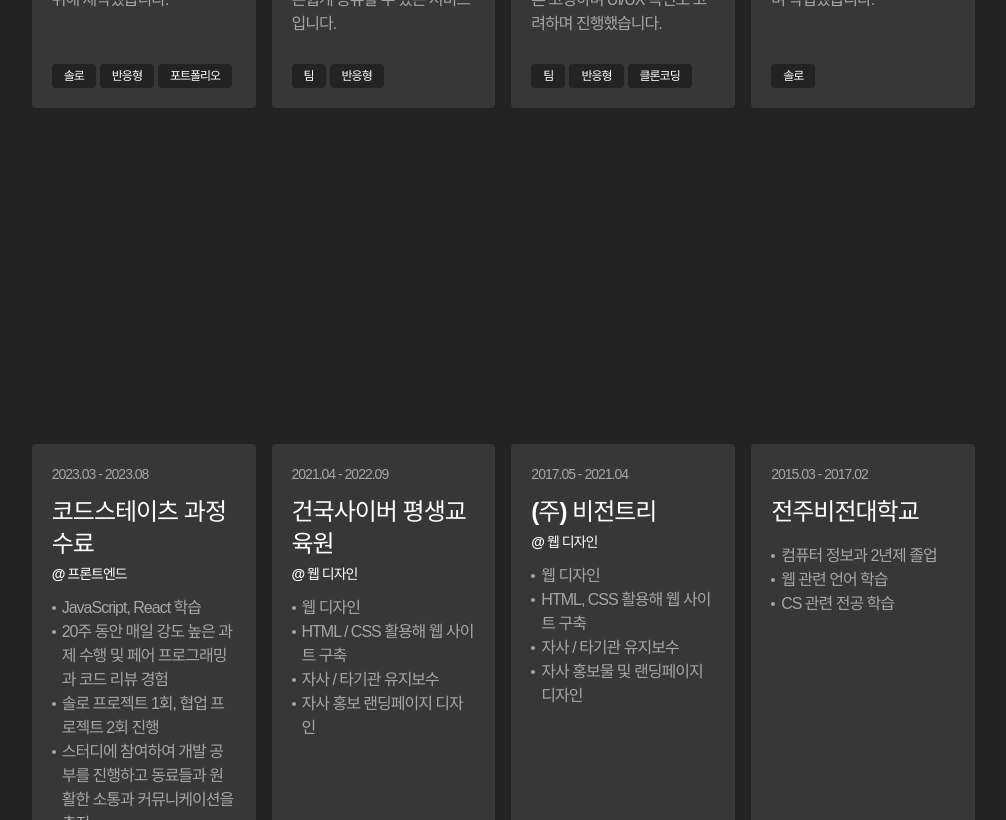
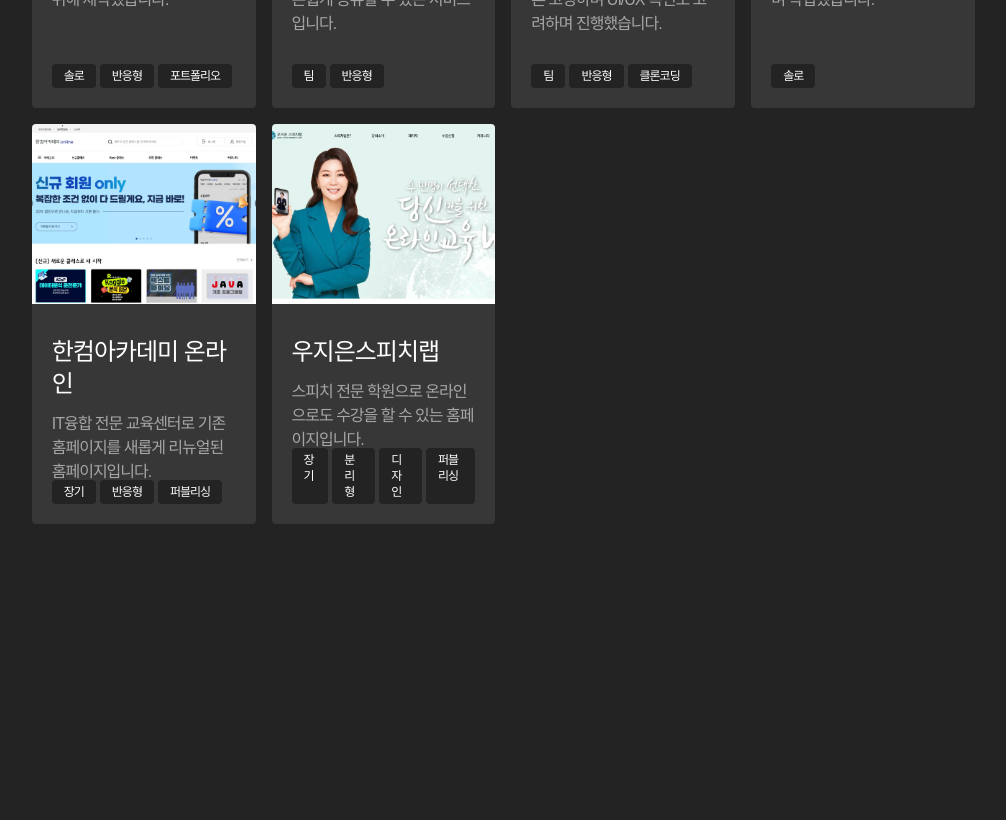
Before and after one commit to jieun419/jieun_portfolio, a React (Vite) app: page / in a window 1280 px wide. Shown: the part 1980-2800 px from the top of the page, without its empty margins (265-1271 px from the left). Built offline with nearby package versions, Linux system fonts and the light colour scheme.

Commit message:
docs: 테이터 내용 수정

```diff
--- a/src/data/content/projectData.ts
+++ b/src/data/content/projectData.ts
@@ -4,7 +4,8 @@
     title: '지은 포트폴리오',
     subject: '저만의 포트폴리오를 만들기 위해 제작했습니다.',
     tag: ['솔로', '반응형', '포트폴리오'],
-    imgurl: 'https://raw.githubusercontent.com/jieun419/jieun_portfolio/main/src/assets/images/thumbnail_protfolio.webp',
+    imgurl:
+      'https://raw.githubusercontent.com/jieun419/jieun_portfolio/main/src/assets/images/thumbnail_protfolio.webp',
     giturl: 'https://github.com/jieun419/jieun_portfolio',
   },
   {
@@ -12,15 +13,18 @@
     title: '하루메이트',
     subject: '당일 일정을 만들고 친구에게 손쉽게 공유할 수 있는 서비스입니다.',
     tag: ['팀', '반응형'],
-    imgurl: 'https://raw.githubusercontent.com/jieun419/jieun_portfolio/main/src/assets/images/thumbnail_haru.webp',
+    imgurl:
+      'https://raw.githubusercontent.com/jieun419/jieun_portfolio/main/src/assets/images/thumbnail_haru.webp',
     giturl: 'https://github.com/codestates-seb/seb44_main_006',
   },
   {
     name: 'stack',
     title: '스택오버플로우',
-    subject: '스택오버플로우 사이트를 클론 코딩하며 UI/UX 측면도 고려하며 진행했습니다.',
+    subject:
+      '스택오버플로우 사이트를 클론 코딩하며 UI/UX 측면도 고려하며 진행했습니다.',
     tag: ['팀', '반응형', '클론코딩'],
-    imgurl: 'https://raw.githubusercontent.com/jieun419/jieun_portfolio/main/src/assets/images/thumbnail_stack.webp',
+    imgurl:
+      'https://raw.githubusercontent.com/jieun419/jieun_portfolio/main/src/assets/images/thumbnail_stack.webp',
     giturl: 'https://github.com/codestates-seb/seb44_pre_015',
   },
   {
@@ -28,7 +32,24 @@
     title: 'Coz Shopping',
     subject: '주어진 요구 명세서를 확인하며 작업했습니다.',
     tag: ['솔로'],
-    imgurl: 'https://raw.githubusercontent.com/jieun419/jieun_portfolio/main/src/assets/images/thumbnail_cozshopping.webp',
+    imgurl:
+      'https://raw.githubusercontent.com/jieun419/jieun_portfolio/main/src/assets/images/thumbnail_cozshopping.webp',
     giturl: 'https://github.com/jieun419/fe-sprint-coz-shopping',
   },
+  {
+    name: 'hancom',
+    title: '한컴아카데미 온라인',
+    subject: 'IT융합 전문 교육센터로 기존 홈페이지를 새롭게 리뉴얼된 홈페이지입니다.',
+    tag: ['장기', '반응형', '퍼블리싱'],
+    imgurl: '/src/assets/images/thumbnail_hancom.webp',
+    depoloyurl: 'https://online.hancomacademy.com/',
+  },
+  {
+    name: 'woojieun',
+    title: '우지은스피치랩',
+    subject: '스피치 전문 학원으로 온라인으로도 수강을 할 수 있는 홈페이지입니다.',
+    tag: ['장기', '분리형', '디자인', '퍼블리싱'],
+    imgurl: '/src/assets/images/thumbnail_woojieun.webp',
+    depoloyurl: 'https://wspeechlab.com/',
+  },
 ];
--- a/src/data/content/projectDetailData.ts
+++ b/src/data/content/projectDetailData.ts
@@ -47,9 +47,19 @@
     ],
     parts: [
       {
-        title: '기획 구성 및 UI/UX 디자인',
+        title: '기획 및 내용 구체화',
         detail:
-          '무채색인 black & white로 심플함을 줬습니다. 또한 UX 측면을 고려하며 제작하려고 노력했습니다.',
+          '포트폴리오를 만들려는 의도를 파악하고 순서를 배치 했습니다.\n저를 모르는 불특정 다수가 보기에 간략하게 저에 대한 소개를 작성했고, \n 프로젝트, 이력 등 중요도 순으로 배치했습니다. ',
+      },
+      {
+        title: 'UI/UX 디자인',
+        detail:
+          '무채색인 black & white로 심플함을 주고, 차분하고 안정되는 느낌을 주었습니다.\n또한 UX 측면을 고려하며 디자인하려고 노력했습니다.',
+      },
+      {
+        title: '퍼블리싱',
+        detail:
+          '',
       },
     ],
   },
@@ -107,23 +117,27 @@
     parts: [
       {
         title: '기획 구성',
-        detail: '',
+        detail: '쉽고 간단하게 일정을 만들고 공유할 수 있는 서비스를 제작하고자 했습니다.',
+      },
+      {
+        title: '헤더 푸터 작업',
+        detail: '헤더 스크롤 유무에 따라 스타일을 다르게 주었습니다. 로그인 후 유저 프로필 사진 클릭 시 메뉴가 나오도록 작업했습니다.\n푸터의 팀원 이름 마우스 호버 시 역할이 보여지는 재미요소를 넣었고, 클릭 시 팀원 github로 이동 됩니다.',
       },
       {
         title: '메인 페이지 작업 및 커서 커스터마이징 구현',
-        detail: '',
+        detail: '메인 페이지는 다른 프로젝트와 다르게 조금 독특했던 점은 커서 커스터마이징였습니다.\n이미지를 이용해 쉽게 마무리할 수 있었지만 마우스 이벤트할 경우 사용자 경험에 좋지 않다 생각했습니다.\nwindow position 및 여러 코드를 참고하여 구현하게 되었습니다.',
       },
       {
-        title: '마이 페이지 작업',
-        detail: '',
+        title: '마이 페이지 작업 및 유저 닉네임 RU',
+        detail: '마이 페이지 반응형 및 유저 닉네임 수정할 수 있도록 작업했습니다.',
       },
       {
-        title: '설정 페이지 작업 및 유저 닉네임 RU',
-        detail: '',
+        title: '설정 페이지 작업',
+        detail: '설정 페이지 반응형 및 로그인, 로그아웃을 추가했습니다.',
       },
       {
-        title: '전반적인 UI/UX 디자인 총괄 및 로고 디자인',
-        detail: '',
+        title: '전반적인 디자인 총괄 및 로고 디자인',
+        detail: '전반적인 UI 디자인을 맡았습니다. UX의 경우 팀원들과 상의하며 수정했습니다.\n로고의 경우 다른 플랫폼 디자인을 활용하려고 했으나 저작권 이슈로 직접 디자인하게 되었습니다.',
       },
     ],
   },
@@ -179,16 +193,16 @@
     ],
     parts: [
       {
-        title: '기획 및 UI 디자인',
-        detail: '',
+        title: '기획 및 UI/UX 디자인',
+        detail: '팀원들과 오버플로우 홈페이지 UX를 분석하했습니다. 짧았던 작업 기간을 고려해 기술들을 레벨로 나눴습니다.',
       },
       {
         title: '질문 작성 / 수정하기 페이지 작업',
-        detail: '',
+        detail: '질문 작성 / 수정하기 페이지 반응형 작업을 2인 1조로 진행했습니다.',
       },
       {
         title: '질문 작성 / 수정하기 태그 CU',
-        detail: '',
+        detail: '질문 작성 / 수정하기 페이지에서 태그 영역을 맡았습니다.\n태그는 최대 3개 까지만 추가할 수 있고, 3개 초과 시 다른 태그 선택이 안 되도록 작업했습니다.',
       },
     ],
   },
@@ -197,7 +211,7 @@
     pointcolor: 'before:bg-[#6a57e0]',
     title: 'Coz Shopping',
     subtext:
-      '코드스테이츠 과제로 주어진 요구 명세서를 확인 하고 해당 내용을 토대로 진행했습니다. \n 짧은 기간에 요구한 기능을 구현하는게 목적이며, 프로젝트를 진행하며 필수인 github를 학습 하는데 많은 도움이 되었습니다.',
+      '코드스테이츠 과제로 주어진 요구 명세서를 확인 하고 해당 내용을 토대로 진행했습니다. \n 짧은 기간에 요구한 기능을 구현하는게 목적이며, 프로젝트를 진행하며 필수인 git, github를 학습 하는데 많은 도움이 되었습니다.',
     data: '2023.07 - 2023.08',
     team: '1인 (솔로)',
     tag: ['팀', '반응형', '클론코딩'],
@@ -236,22 +250,95 @@
       {
         title: 'Redux Toolkit',
         detail:
-          'Redux Toolkit은 Redux 상태 관리 라이브러리를 사용하기 위한 보조 도구입니다. \n Redux보다 코드를 간결하게 작성할 수 있게 도와주며, 전역으로 상태를 관리할 수 있습니다.',
+          'Redux Toolkit은 Redux 상태 관리 라이브러리를 사용하기 위한 보조 도구입니다.\nRedux보다 코드를 간결하게 작성할 수 있게 도와주며, 전역으로 상태를 관리할 수 있습니다.',
       },
       {
         title: 'Styled Component',
         detail:
-        'Styled Components는 JavaScript 코드 내에서 CSS를 작성할 수 있게 해주는 라이브러리입니다. \n 컴포넌트와 스타일을 함께 정의해 컴포넌트 별로 스타일을 관리하고 재사용할 수 있습니다.',
+          'Styled Components는 JavaScript 코드 내에서 CSS를 작성할 수 있게 해주는 라이브러리입니다.\n컴포넌트와 스타일을 함께 정의해 컴포넌트 별로 스타일을 관리하고 재사용할 수 있습니다.',
       },
     ],
     parts: [
       {
         title: '북마크 구현',
+        detail: 'localStorage를 활용해 북마크 버튼 클릭 시 북마크 리스트에 추가 되도록 했습니다.\n또한 새로고침 되어도 유지가 되고 북마크 취소할 경우 북마크에서 삭제될 수 있도록 했습니다.',
+      },
+      {
+        title: '타입에 따른 상태 다르게 보이기',
+        detail: '요구사항에서 총 4가지 컨텐츠가 있었도 다른 내용을 표기했습니다. 이부분 참고하여 타입에 따라 다르게 표기 되도록 작업했습니다.',
+      },
+    ],
+  },
+  {
+    name: 'hancom',
+    pointcolor: 'before:bg-[#0b4da1]',
+    title: '한컴아카데미 온라인',
+    subtext:
+      'IT융합 전문 교육센터로 기존 홈페이지를 새롭게 리뉴얼된 홈페이지입니다.\n클라이언트가 제공한 기획서 및 디자인을 확인하고 요구 사항을 참고하여 작업 했습니다.',
+    data: '2022 - 약 6개월',
+    team: '기여도 70%',
+    tag: ['팀', '반응형', '퍼블리싱'],
+    imgurl: '/src/assets/images/thumbnail_hancom.webp',
+    giturl: '',
+    depoloyurl: 'https://online.hancomacademy.com/',
+    blogurl: [],
+    tools: [
+      {
+        title: 'HTML/CSS',
+        detail: 'HTML, CSS언어로 마크업 작업을 했습니다.',
+      },
+    ],
+    parts: [
+      {
+        title: '고객 응대',
+        detail:
+          '담당자 분과 직접 소통하며 일정 조율 및 요구사항을 체크했습니다.',
+      },
+      {
+        title: '기타 페이지 디자인',
+        detail: '디자인 시안을 받지 못한 페이지 등을 디자인했습니다. (게시판 등)',
+      },
+      {
+        title: '퍼블리싱',
+        detail:
+          '마크업은 물론 요구사항을 확인하고 slick slider 라이브러리 등을 활용했습니다.\n간단한 토글 버튼 등은 JQuery를 사용했습니다.',
+      },
+    ],
+  },
+  {
+    name: 'woojieun',
+    pointcolor: 'before:bg-[#46a6bb]',
+    title: '우지은 스피치랩',
+    subtext:
+      '스피치 전문 학원으로 온라인으로도 수강을 할 수 있는 홈페이지입니다.\n클라이언트가 제공한 기획서를 확인하고 요구 사항을 참고하여 작업 했습니다.\n반응형이 아닌 PC/Mobile 도메인이 분리되어 있습니다.',
+    data: '2021 - 약 10개월',
+    team: '기여도 80%',
+    tag: ['팀', '분리형', '디자인', '퍼블리싱'],
+    imgurl: '/src/assets/images/thumbnail_woojieun.webp',
+    giturl: '',
+    depoloyurl: 'https://wspeechlab.com/',
+    blogurl: [],
+    tools: [
+      {
+        title: 'HTML/CSS',
         detail: '',
       },
+    ],
+    parts: [
       {
-        title: '타입에 따른 상태 다른게 보이기',
-        detail: '',
+        title: '고객 응대',
+        detail:
+          '담당자 분과 직접 소통하며 일정 조율 및 요구사항을 체크했습니다.',
+      },
+      {
+        title: '웹 디자인 (PC, Mobile)',
+        detail:
+          '기존 본사 홈페이지를 참고한 디자인으로 해당 홈페이지에 들어와도 위화감이 없도록 디자인 했습니다.',
+      },
+      {
+        title: '퍼블리싱',
+        detail:
+          '마크업은 물론 요구사항을 확인하고 slick slider 라이브러리 등을 활용했습니다.\n간단한 토글 버튼 등은 JQuery를 사용했습니다.',
       },
     ],
   },
--- a/src/data/content/recordData.ts
+++ b/src/data/content/recordData.ts
@@ -17,9 +17,10 @@
     role: '@ 웹 디자인',
     infos: [
       '웹 디자인',
-      'HTML / CSS 활용해 웹 사이트 구축',
-      '자사 / 타기관 유지보수',
-      '자사 홍보 랜딩페이지 디자인',
+      'HTML / CSS 활용해 자사 및 타사 이상 웹 사이트 구축',
+      '자사 / 타사 유지보수',
+      '홍보 랜딩페이지 디자인',
+      '고객 응대'
     ],
     stacks: ['html', 'css', 'ps', 'ai'],
   },
@@ -29,9 +30,10 @@
     role: '@ 웹 디자인',
     infos: [
       '웹 디자인',
-      'HTML, CSS 활용해 웹 사이트 구축',
-      '자사 / 타기관 유지보수',
-      '자사 홍보물 및 랜딩페이지 디자인',
+      'HTML, CSS 활용해 자사 및 타사 웹 사이트 구축',
+      '자사 / 타사 유지보수',
+      '홍보물 및 랜딩페이지 디자인',
+      '고객 응대'
     ],
     stacks: ['html', 'css', 'ps', 'ai'],
   },
--- a/src/types/type.ts
+++ b/src/types/type.ts
@@ -19,7 +19,8 @@
   subject: string;
   tag: string[];
   imgurl: string;
-  giturl: string;
+  giturl?: string;
+  depoloyurl?: string;
 };
 
 export type RecordDataT = {
```
Also changed, not shown: src/data/content/reviewData.ts (+45 -32 lines), src/assets/images/thumbnail_hancom.webp (added), src/assets/images/thumbnail_woojieun.webp (added).
